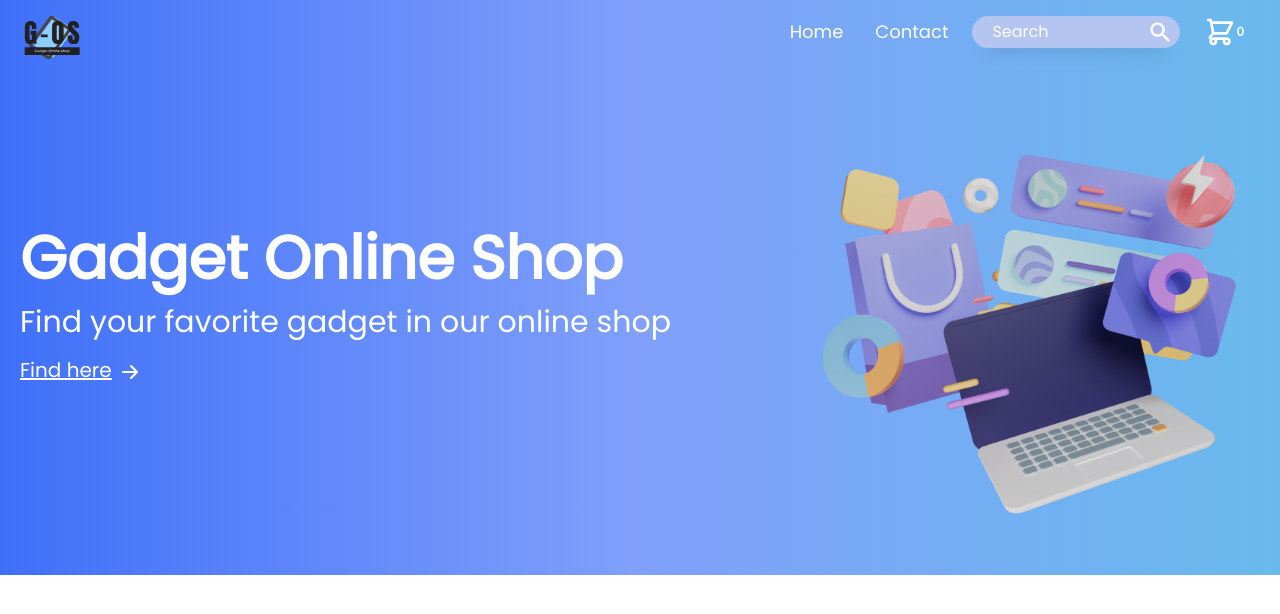
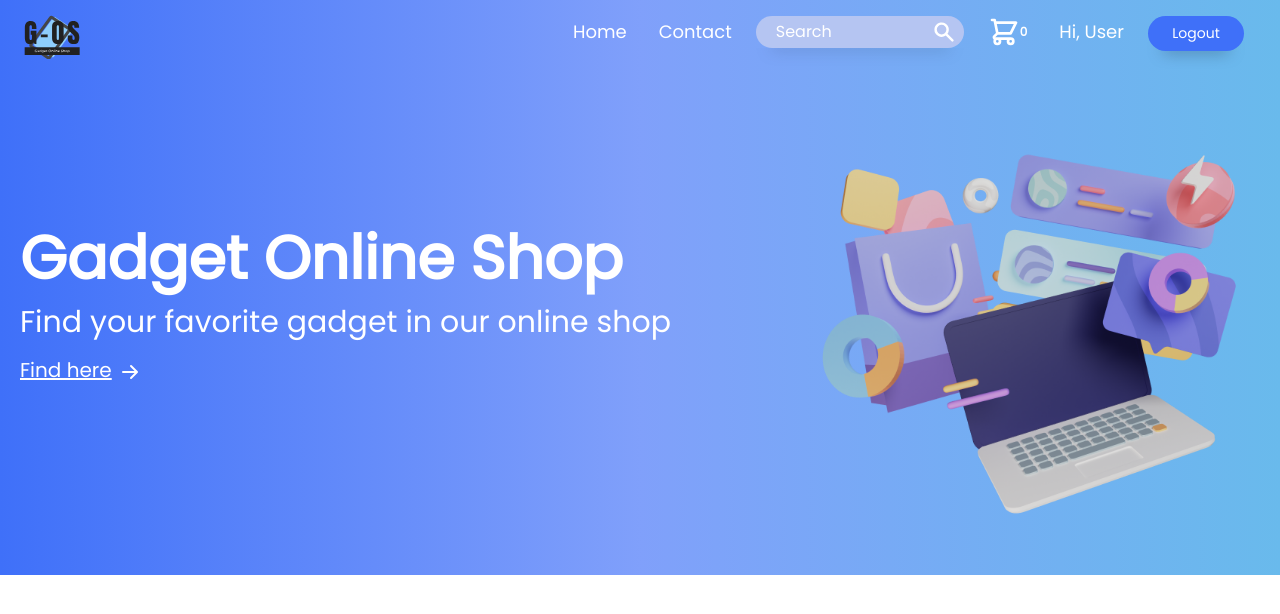
Before and after one commit to Rianifitriim/Web-Dev-React, a React (Create React App) app: page / in a window 1280 px wide. Shown: the top 614 px of the page. Built offline with nearby package versions, Linux system fonts and the light colour scheme.

Commit message:
add logout button for user login

```diff
--- a/src/layouts/NavbarHomeLogin.jsx
+++ b/src/layouts/NavbarHomeLogin.jsx
@@ -1,6 +1,7 @@
 import React from "react";
 import Logo from "../icons/Logo";
 import {CartIconHome} from "../icons/CartIcon";
+import Button from "../components/Button";
 import {SearchHome} from "../components/Search";
 
 export default function NavbarHome({ fixed }) {
@@ -67,6 +68,22 @@ export default function NavbarHome({ fixed }) {
               <CartIconHome />
               </a>
             </li>
+            <li className="nav-item">
+              <a
+                className="px-3 py-3 flex items-center text-lg capitalize font-medium leading-snug text-white hover:opacity-75"
+                href="#pablo"
+              >
+                <i className="text-lg leading-lg text-white opacity-75"></i><span className="ml-2">hi, user</span>
+              </a>
+            </li>
+            <li className="nav-item">
+              <a
+                className="px-3 py-2 flex items-center text-sm uppercase font-bold leading-snug text-white hover:opacity-75"
+                href="#pablo"
+              >
+              <Button def="default" type="navLogin">logout</Button>
+              </a>
+            </li>
           </ul>
         </div>
       </div>
--- a/src/layouts/NavbarLogin.jsx
+++ b/src/layouts/NavbarLogin.jsx
@@ -1,6 +1,7 @@
 import React from "react";
 import Logo from "../icons/Logo";
 import {CartIcon} from "../icons/CartIcon";
+import Button from "../components/Button";
 import {Search} from "../components/Search";
 
 export default function NavbarLogin({ fixed }) {
@@ -68,7 +69,22 @@ export default function NavbarLogin({ fixed }) {
                 <CartIcon />
                 </a>
               </li>
-
+              <li className="nav-item">
+                <a
+                  className="px-3 py-3 flex items-center text-lg capitalize font-medium leading-snug text-black hover:opacity-75"
+                  href="#pablo"
+                >
+                  <i className="text-lg leading-lg text-black opacity-75"></i><span className="ml-2">hi, user </span>
+                </a>
+              </li>
+              <li className="nav-item">
+                <a
+                  className="px-3 py-2 flex items-center text-sm uppercase font-bold leading-snug text-white hover:opacity-75"
+                  href="#pablo"
+                >
+                <Button def="default" type="navLogin">logout</Button>
+                </a>
+              </li>
             </ul>
           </div>
         </div>
```
